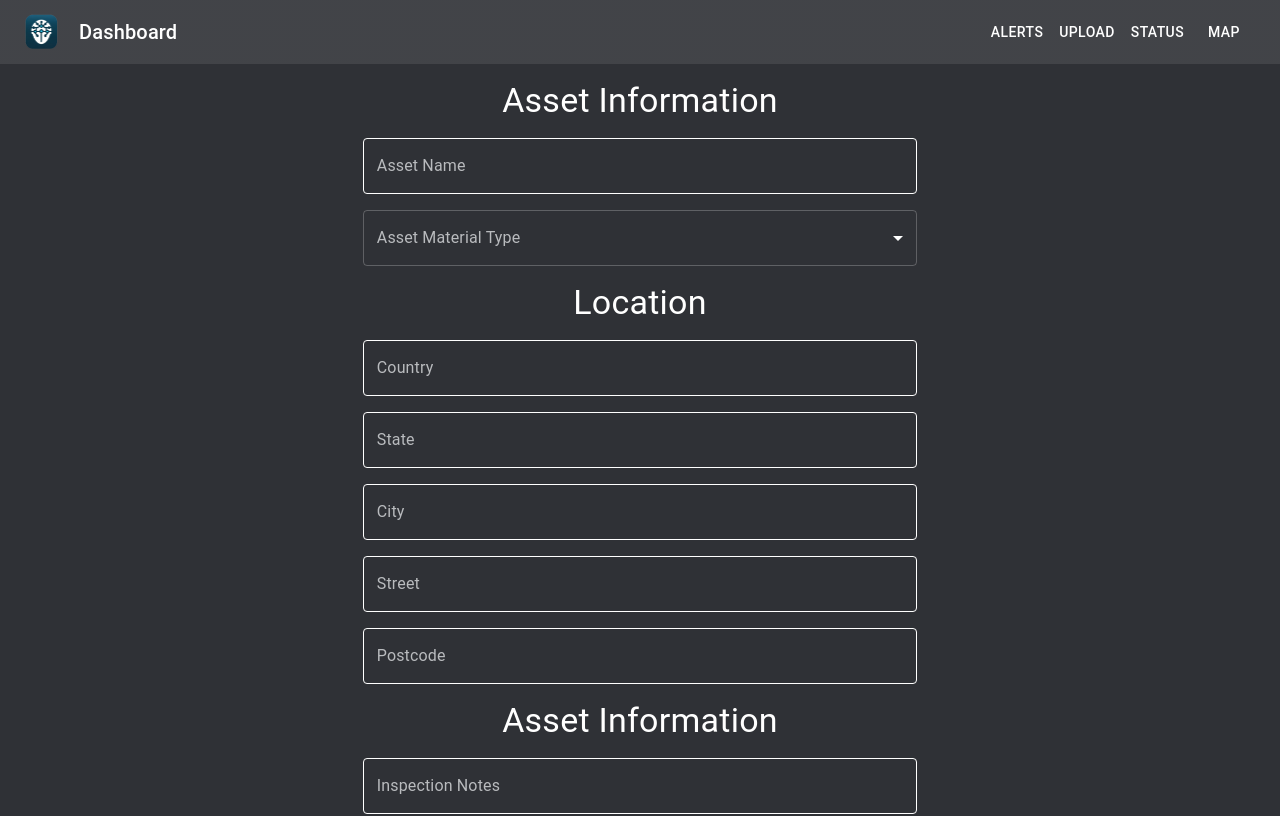
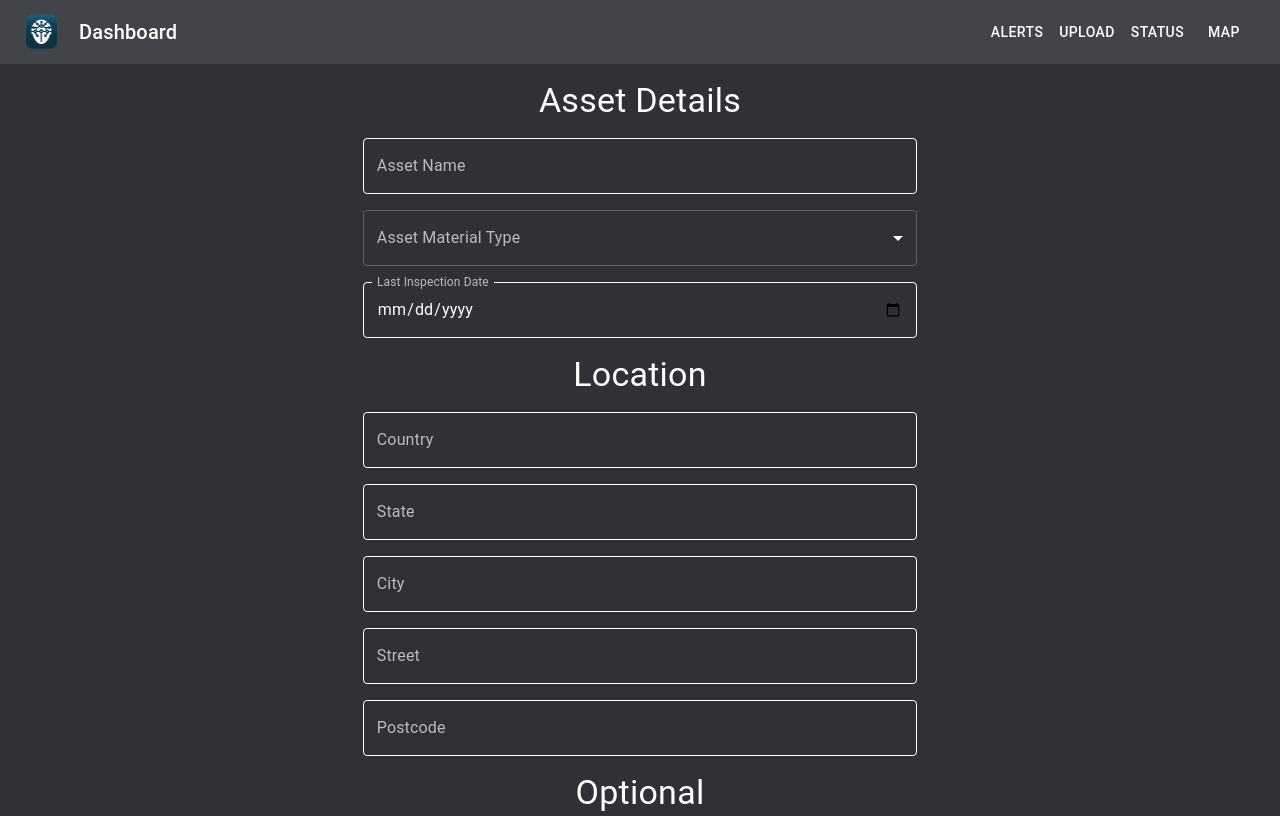
Before and after one commit to dingjw1997/AI-Dashboard, a React (Create React App) app: page /upload in a window 1280 px wide. Shown: the top 816 px of the page. Built offline with nearby package versions, Linux system fonts and the light colour scheme.

Commit message:
Fix inspection notes sizing and add last inspection date field

```diff
--- a/src/pages/Upload/Upload.tsx
+++ b/src/pages/Upload/Upload.tsx
@@ -15,8 +15,6 @@ const firebaseConfig = {
 };
 
 firebase.initializeApp(firebaseConfig);
-
-/*===========================================================================================================================*/
 
 function Upload() {
   const fileInputRef = useRef<HTMLInputElement>(null);
@@ -51,8 +49,6 @@ function Upload() {
       [name]: value
     }));
   };
-
-
 
   const handleAddressChange = (e: React.ChangeEvent<HTMLInputElement>) => {
     const { name, value } = e.target;
@@ -93,7 +89,7 @@ function Upload() {
       <Header />
       <Stack spacing={2} pt={2} px={3} alignItems="center" sx={{ height: "100vh" }}>
 
-        <Typography variant="h4" component="h4">Asset Information</Typography>
+        <Typography variant="h4" component="h4">Asset Details</Typography>
         <Slide direction="up" in={true} mountOnEnter unmountOnExit>
           <TextField
             id="asset-name-field"
@@ -122,6 +118,21 @@ function Upload() {
               <MenuItem value="Asphalt">Asphalt</MenuItem>
             </Select>
           </FormControl>
+        </Slide>
+
+        <Slide direction="up" in={true} mountOnEnter unmountOnExit>
+          <TextField
+            id="last-inspection-date-field"
+            label="Last Inspection Date"
+            type="date"
+            name="dateLastInspected"
+            value={dateInfo.dateLastInspected}
+            onChange={(e) => setDateInfo({ ...dateInfo, dateLastInspected: e.target.value })}
+            sx={{ minWidth: "45%" }}
+            InputLabelProps={{
+              shrink: true,
+            }}
+          />
         </Slide>
 
         <Typography variant="h4" component="h4">Location</Typography>
@@ -185,13 +196,15 @@ function Upload() {
           />
         </Slide>
 
-        <Typography variant="h4" component="h4">Asset Information</Typography>
+        <Typography variant="h4" component="h4">Optional</Typography>
         <Slide direction="up" in={true} mountOnEnter unmountOnExit>
           <TextField
             id="inspectionNotes-field"
             label="Inspection Notes"
             variant="outlined"
             name="inspectionNotes"
+            multiline
+            rows={4}
             value={inspectionNotes.inspectionNotes}
             onChange={handleInspectionNotesChange}
             sx={{ minWidth: "45%" }}
```
